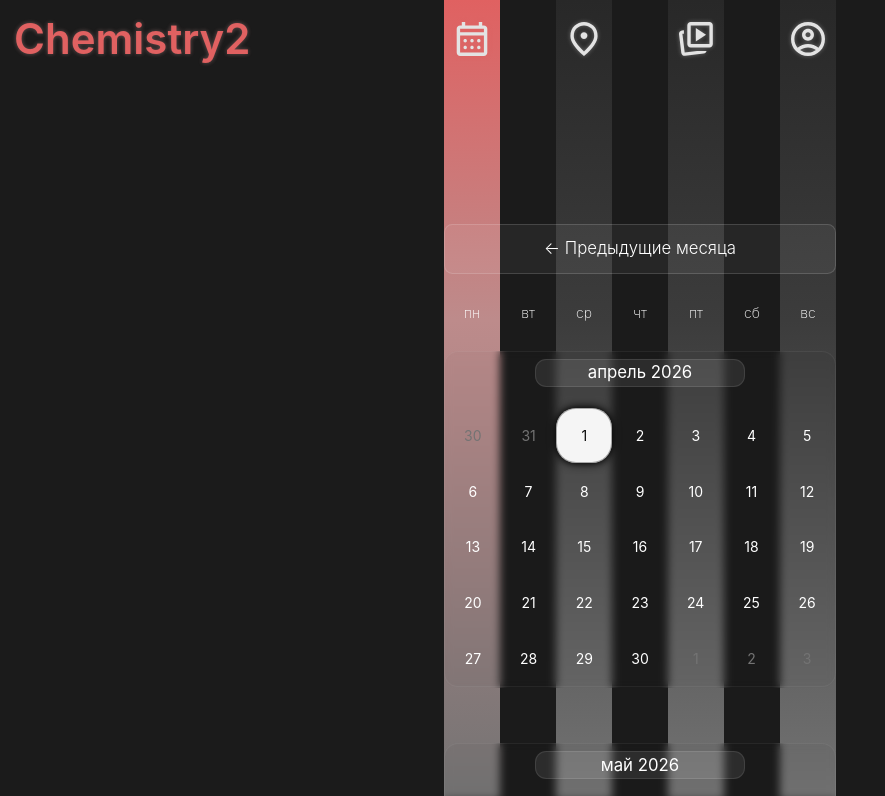
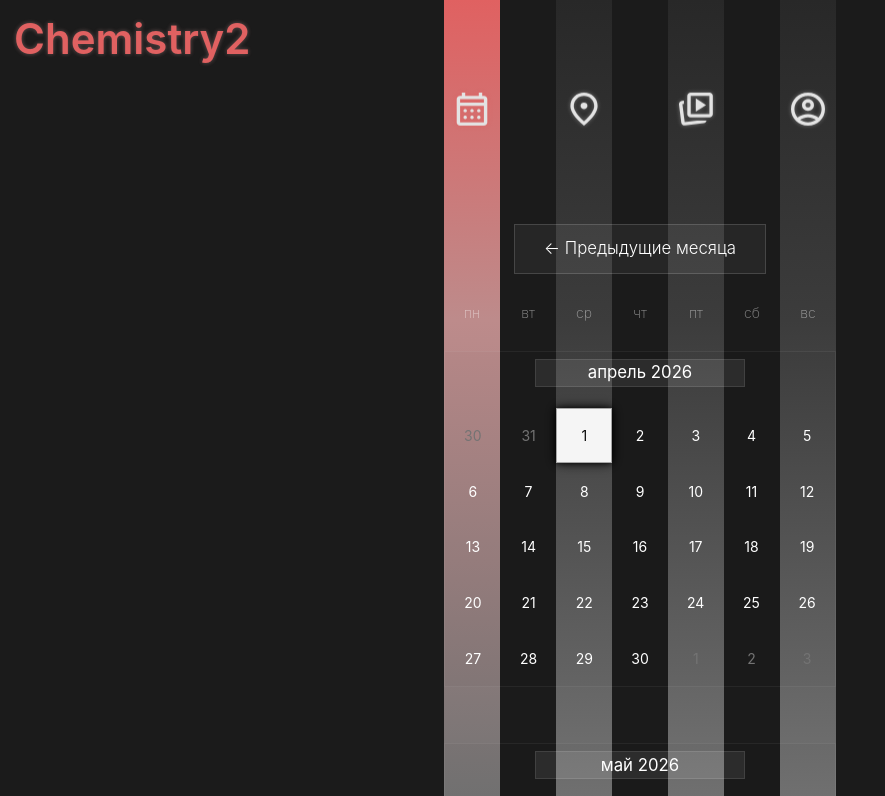
Before and after one commit to sayces/chemistry2, a Next.js app: page /calendar in a window 1280 px wide. Shown: the top 796 px of the page, without its empty margins (0-885 px from the left). Built offline with nearby package versions, Linux system fonts and the light colour scheme; a web font is replaced by a local one.

Commit message:
trying to apply nav position

```diff
--- a/src/shared/components/calendar/Calendar.module.scss
+++ b/src/shared/components/calendar/Calendar.module.scss
@@ -23,7 +23,7 @@
   & :global(.rdp-month_caption) {
     background: rgba(255, 255, 255, 0.08);
     width: 15rem;
-    border-radius: 0.8rem;
+    border-radius: 20;
     padding: 0.5rem 0.1rem;
     font-weight: 400;
     font-size: 1rem;
@@ -41,7 +41,7 @@
     max-width: none;
     padding: 0;
     background: rgba(0, 0, 0, 0.02);
-    border-radius: 1rem;
+    border-radius: 20;
     backdrop-filter: blur(4px);
     border: 1px solid rgba(255, 255, 255, 0.06);
   }
@@ -61,7 +61,7 @@
 
   // Calendar day numbers
   & :global(.rdp-day) {
-    border-radius: 20px;
+    border-radius: 20;
     overflow: hidden;
   }
 
@@ -128,6 +128,8 @@
   flex: 1;
   min-width: 4rem;
   max-width: 6rem;
+  opacity: .5;
+  mix-blend-mode: multiply;
 }
 
 .monthCalendars {
@@ -139,13 +141,13 @@
 }
 
 .navButton {
-  width: 100%;
+  width: 18rem;
   padding: 0.8rem 1.5rem;
   font-size: 1.2rem;
   color: inherit;
   background: rgba(255, 255, 255, 0.05);
   border: 1px solid rgba(255, 255, 255, 0.15);
-  border-radius: 0.6rem;
+  border-radius: 20;
   cursor: pointer;
   transition: all 0.2s ease;
   position: relative;
--- a/src/shared/components/header/header.module.scss
+++ b/src/shared/components/header/header.module.scss
@@ -1,11 +1,15 @@
 @use "@/shared/styles/theme" as *;
 
 .header {
+  top: 0;
+  width: 100%;
+  height: 100%;
+  min-height: 10rem;
+  z-index: 10;
+  pointer-events: none;
   position: relative;
-  z-index: 10;
-  width: 100%;
-  height: 10rem;
-  pointer-events: none;
+  margin: 0;
+  padding: 2rem auto;
 
   > * {
     pointer-events: auto;
@@ -13,7 +17,7 @@
 }
 
 .logo {
-  position: absolute;
+  position: relative;
   left: 50%;
   top: 0.5rem;
   transform: translate(-50%);
--- a/src/shared/components/header/logo/Logo.module.scss
+++ b/src/shared/components/header/logo/Logo.module.scss
@@ -6,6 +6,7 @@
   filter: drop-shadow(0 0 2px #ffffff30);
   transition: color 0.4s ease-in,
               filter 0.4s ease-in;
+              width: 10rem;
 
   &:hover {
     text-decoration: none;
--- a/src/shared/components/header/navigation/navigation.module.scss
+++ b/src/shared/components/header/navigation/navigation.module.scss
@@ -1,25 +1,16 @@
 @use "@/shared/styles/theme" as *;
 
 .nav {
-  position: fixed;
-  top: 3rem;
+  top: 5rem;
   left: 0;
-  right: 0;
-  z-index: 10;
   display: flex;
   justify-content: center;
-  align-items: center;
+  align-items: end;
   list-style: none;
-  margin: 0;
-  padding: 0;
   gap: var(--column-unit);
-  width: calc(var(--column-unit) * var(--columns-count) * 2 - var(--column-unit));
-  margin-left: auto;
-  margin-right: auto;
-
-  @media (min-width: $breakpoint-768) {
-    top: 0;
-  }
+  width: 100%;
+  height: 100%;
+  position: sticky;
 }
 
 .navItem {
```
